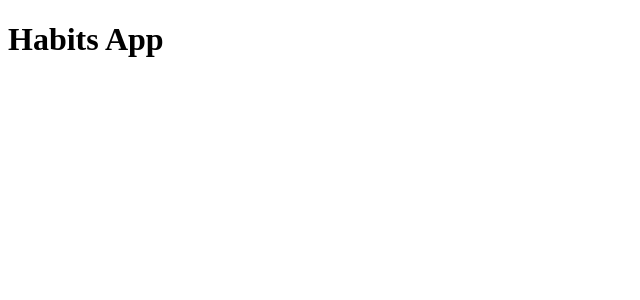
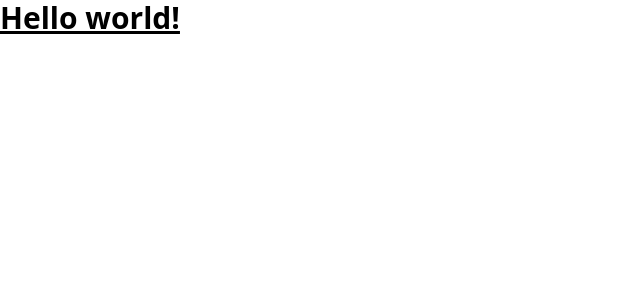
Before and after one commit to Jeremiaslr/GrowHabit, an Angular app: page / in a window 1280 px wide. Shown: the top 300 px of the page, without its empty margins (0-640 px from the left). Built offline with nearby package versions, Linux system fonts and the light colour scheme.

Commit message:
tailwind install

```diff
--- a/package.json
+++ b/package.json
@@ -31,8 +31,11 @@
     "@angular/platform-server": "^20.3.0",
     "@angular/router": "^20.3.0",
     "@angular/ssr": "^20.3.5",
+    "@tailwindcss/postcss": "^4.1.16",
     "express": "^5.1.0",
+    "postcss": "^8.5.6",
     "rxjs": "~7.8.0",
+    "tailwindcss": "^4.1.16",
     "tslib": "^2.3.0"
   },
   "devDependencies": {
--- a/src/app/app.html
+++ b/src/app/app.html
@@ -1 +1,3 @@
-<h1>Habits App</h1>
+<h1 class="text-3xl font-bold underline">
+    Hello world!
+</h1>
--- a/src/styles.scss
+++ b/src/styles.scss
@@ -1 +1,2 @@
 /* You can add global styles to this file, and also import other style files */
+@import "tailwindcss";
```
Also changed, not shown: .postcssrc.json (added), 1 other file (tests, documents, lock files or other folders).
